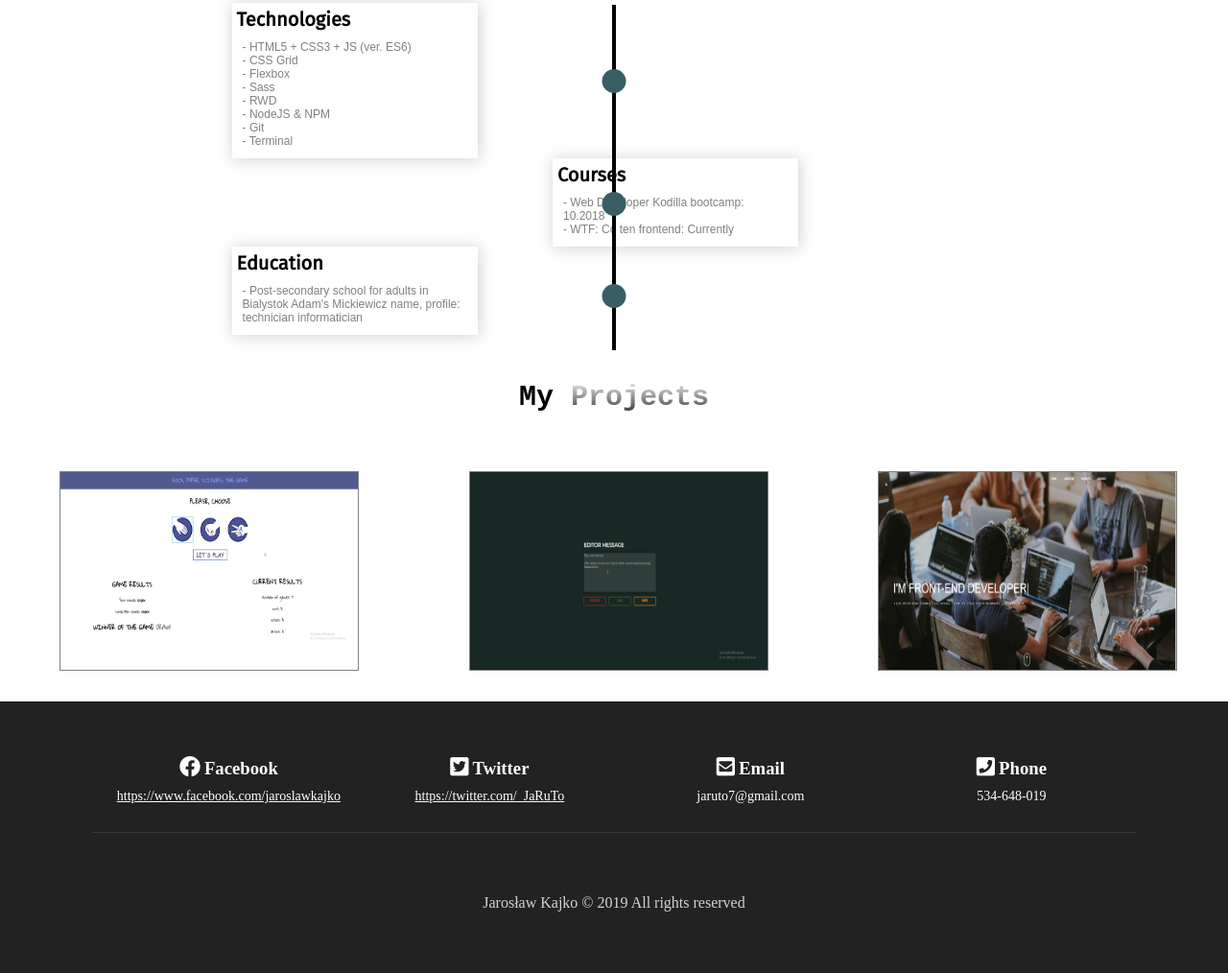
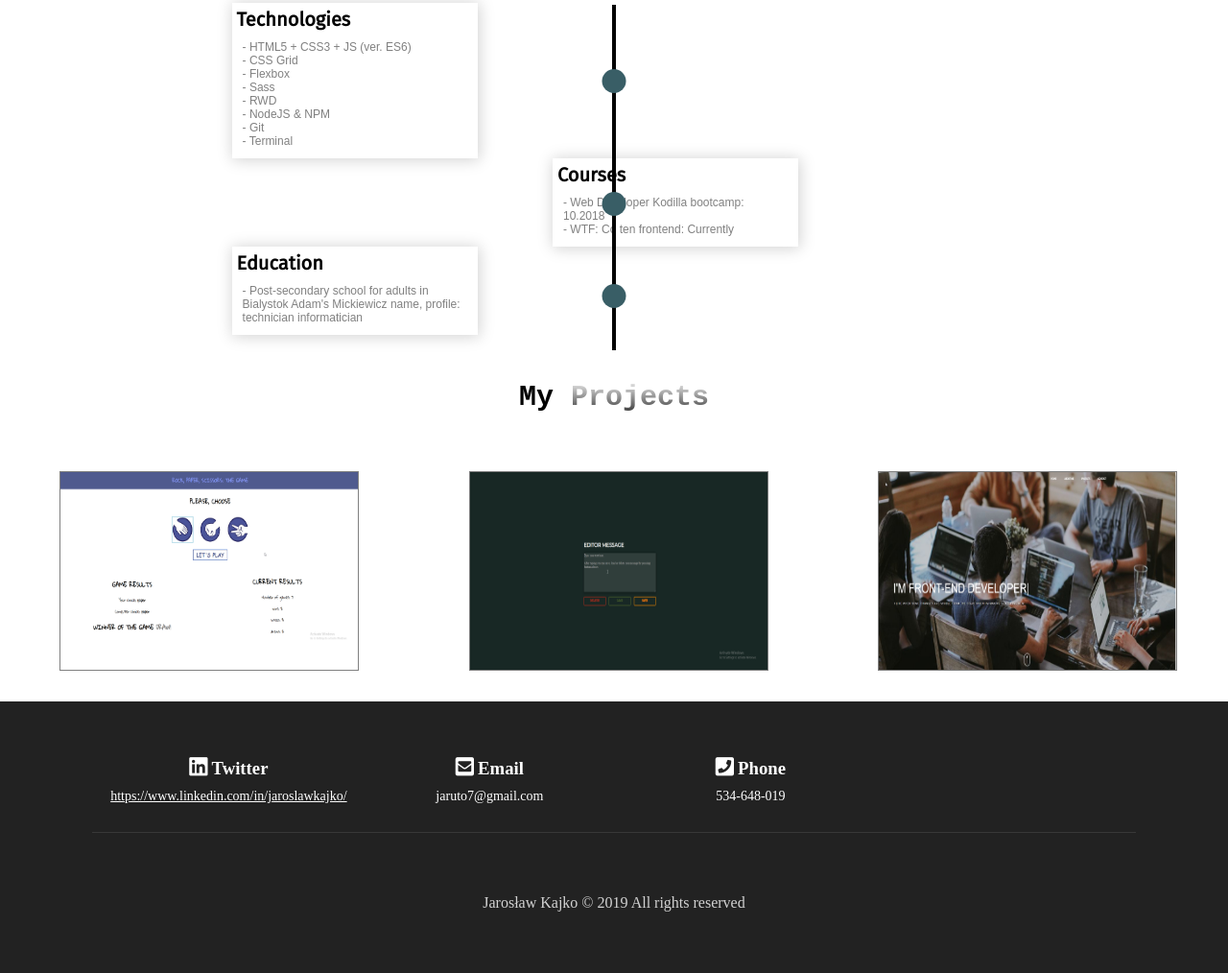
Before and after one commit to jaruto7/new-portfolio, a website: page index.html in a window 1280 px wide. Shown: the part 957-1971 px from the top of the page at 96% size. Drawn offline with Linux system fonts and the light colour scheme.

Commit message:
Remove social media like facebook, twitter and replace with linkedin in contact section

```diff
--- a/index.html
+++ b/index.html
@@ -186,14 +186,9 @@
 			<!-- FOOTER SECTION -->
 			<div class="row">
 			<div class="col-3">
-        <i class="fab fa-facebook"></i>
-        <h3>Facebook</h3>
-        <a href="https://www.facebook.com/jaroslawkajko" target="_blank"><p class="social-title">https://www.facebook.com/jaroslawkajko</p></a>
-			</div>
-			<div class="col-3">
-					<i class="fab fa-twitter-square"></i>
+				<i class="fab fa-linkedin"></i>
 				<h3>Twitter</h3>
-				<a href="https://twitter.com/_JaRuTo" target="_blank"><p class="social-title">https://twitter.com/_JaRuTo</p></a>
+				<a href="https://www.linkedin.com/in/jaroslawkajko/" target="_blank"><p class="social-title">https://www.linkedin.com/in/jaroslawkajko/</p></a>
 			</div>
 			<div class="col-3">
 					<i class="fas fa-envelope-square"></i>
--- a/sass/_contact.scss
+++ b/sass/_contact.scss
@@ -986,7 +986,7 @@
       position: absolute;
       top: 2.5em;
       left: 22.5%;
-      width: 55%;
+      width: 75%;
 
     .col-3 {
       float: left;
@@ -1007,8 +1007,6 @@
     }
   }
 
-
-
     .footer-title {
       float: left;
       width: 100%;
--- a/sass/_projects.scss
+++ b/sass/_projects.scss
@@ -702,7 +702,7 @@ img {
       .gallery-item {
         height: 20em;
         width: 33.5em;
-        left: 5.5em;
+        left: 6.5em;
 				top: 0;
 			}
 
```
Also changed, not shown: css/style.css.
